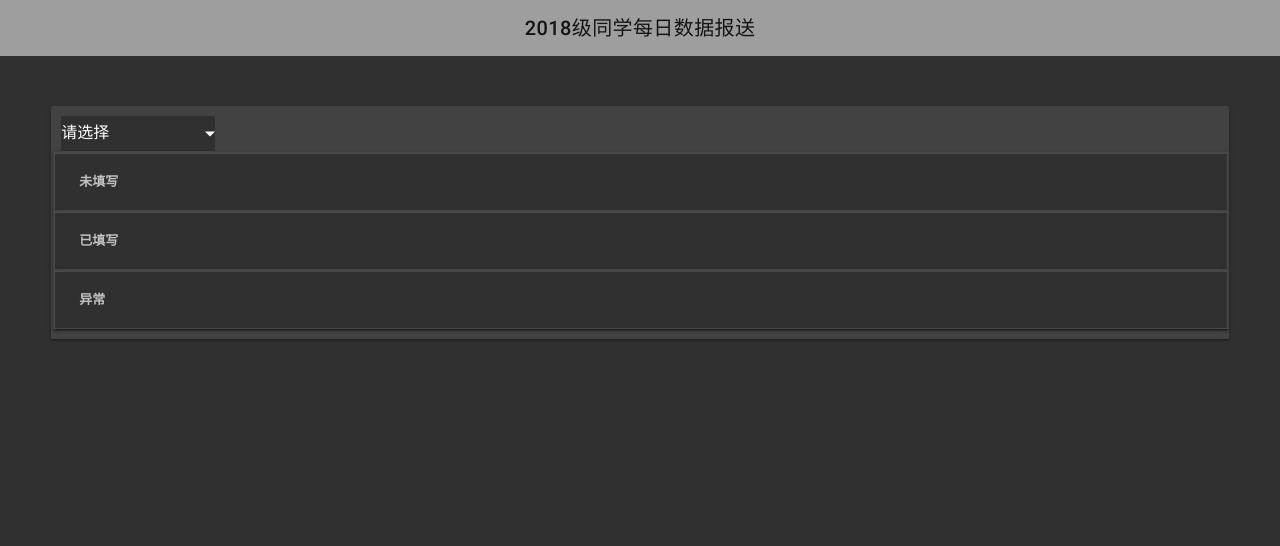
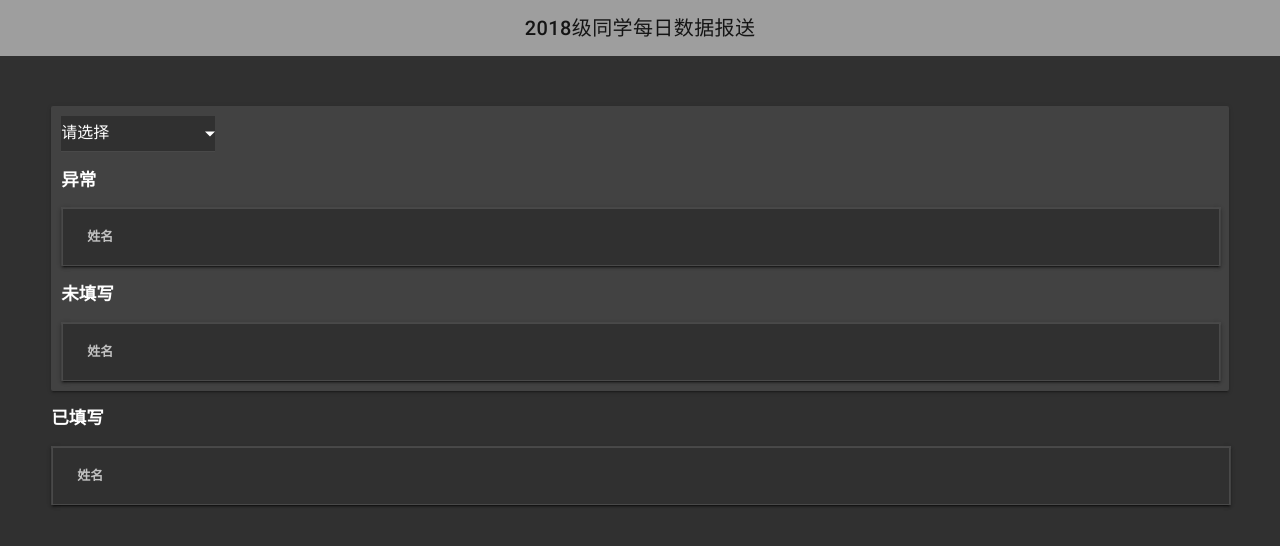
Before and after one commit to sihuan/docard, a Flask app: page /check in a window 1280 px wide. Shown: the top 546 px of the page. Run offline with Flask 2, Linux system fonts and the light colour scheme; lists and menus that the app fills with data are empty.

Commit message:
fix check

```diff
--- a/templates/check.html
+++ b/templates/check.html
@@ -36,14 +36,30 @@
                         <option value="工程力学2018-2班">工程力学2018-2班</option>
                         <option value="工程力学2018-3班">工程力学2018-3班</option>
                     </select>
-                    <div class="mudi-container">
-                        <div class="mdui-row">
-                            <div class="mdui-col-4">
+                    <h3>异常</h3>
                     <div class="mdui-table">
                         <table class="mdui-table">
                             <thead>
                                 <tr>
-                                                <th>未填写</th>
+                                    <th>姓名</th>
+                                </tr>
+                            </thead>
+                            <tbody>
+                                <tr v-for="item in yc">
+                                    {% raw %}
+                                    <td>
+                                        {{ item }}
+                                    </td>
+                                    {% endraw %}
+                            </tbody>
+                        </table>
+                    </div>
+                    <h3>未填写</h3>
+                    <div class="mdui-table">
+                        <table class="mdui-table">
+                            <thead>
+                                <tr>
+                                    <th>姓名</th>
                                 </tr>
                             </thead>
                             <tbody>
@@ -58,12 +74,12 @@
                         </table>
                     </div>
                 </div>
-                            <div class="mdui-col-4">
+                <h3>已填写</h3>
                 <div class="mdui-table">
                     <table class="mdui-table">
                         <thead>
                             <tr>
-                                                <th>已填写</th>
+                                <th>姓名</th>
                             </tr>
                         </thead>
                         <tbody>
@@ -75,29 +91,6 @@
                                 {% endraw %}
                         </tbody>
                     </table>
-                                </div>
-                            </div>
-                            <div class="mdui-col-4">
-                                <div class="mdui-table">
-                                    <table class="mdui-table">
-                                        <thead>
-                                            <tr>
-                                                <th>异常</th>
-                                            </tr>
-                                        </thead>
-                                        <tbody>
-                                            <tr v-for="item in yc">
-                                                {% raw %}
-                                                <td>
-                                                    {{ item }}
-                                                </td>
-                                                {% endraw %}
-                                        </tbody>
-                                    </table>
-                                </div>
-                            </div>
-                        </div>
-                    </div>
                 </div>
             </div>
         </div>
```
Lines whose indentation alone changed are shown as unchanged.
